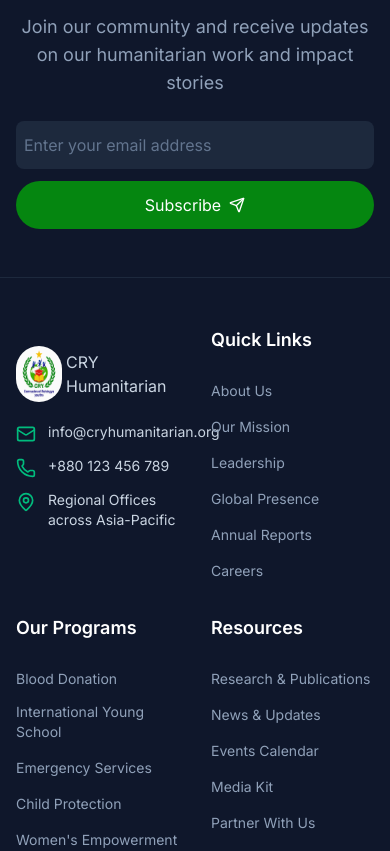
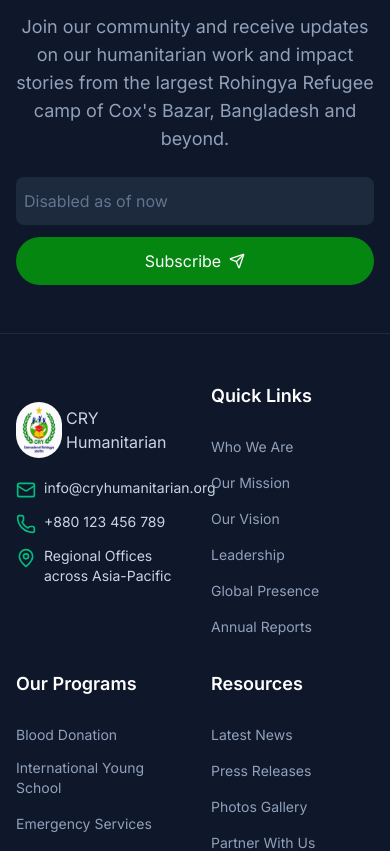
Before and after one commit to Mustakahmmed-dev/cry-org, a Next.js app: page / in a window 390 px wide. Shown: the part 7960-8811 px from the top of the page. Built offline with nearby package versions, Linux system fonts and the light colour scheme.

Commit message:
Footer updated with responsiveness and links

```diff
--- a/src/components/Footer/Footer.jsx
+++ b/src/components/Footer/Footer.jsx
@@ -1,34 +1,33 @@
-import { Heart, Mail, Phone, MapPin, Facebook, Twitter, Instagram, Linkedin, Youtube, Send } from 'lucide-react'
+import { Mail, Phone, MapPin, Facebook, Twitter, Instagram, Linkedin, Youtube, Send } from 'lucide-react'
 
 export default function Footer() {
   const currentYear = new Date().getFullYear()
 
   const programs = [
-    {title: "Blood Donation", href: "blood-donation"},
-    {title: "International Young School", href: "international-young-school"},
-    {title: "Emergency Services", href: "emergency-services"},
-    {title: "Child Protection", href: "child-protection"},
-    {title: "Women's Empowerment", href: "womens-rights"},
-    {title: "Climate Change & Human Rights Justice", href: "climate-change-human-rights-justice"},
-    {title: "Advocacy & Justice", href: "advocacy-justice"},
-    {title: "Research", href: "research"}
+    { name: "Blood Donation", href: "blood-donation" },
+    { name: "International Young School", href: "international-young-school" },
+    { name: "Emergency Services", href: "emergency-services" },
+    { name: "Child Protection", href: "child-protection" },
+    { name: "Women's Empowerment", href: "womens-rights" },
+    { name: "Climate Change & Human Rights Justice", href: "climate-change-human-rights-justice" },
+    { name: "Advocacy & Justice", href: "advocacy-justice" },
+    { name: "Research", href: "research" }
 
   ]
 
   const quickLinks = [
-    { name: 'About Us', href: '#about' },
-    { name: 'Our Mission', href: '#about' },
-    { name: 'Leadership', href: '#leadership' },
-    { name: 'Global Presence', href: '#global' },
+    { name: 'Who We Are', href: 'who-we-are' },
+    { name: 'Our Mission', href: 'who-we-are#mission' },
+    { name: 'Our Vision', href: 'who-we-are#vision' },
+    { name: 'Leadership', href: 'leadership' },
+    { name: 'Global Presence', href: 'global-presences' },
     { name: 'Annual Reports', href: '#' },
-    { name: 'Careers', href: '#' }
   ]
 
   const resources = [
-    { name: 'Research & Publications', href: '#' },
-    { name: 'News & Updates', href: '#' },
-    { name: 'Events Calendar', href: '#' },
-    { name: 'Media Kit', href: '#' },
+    { name: 'Latest News', href: 'news' },
+    { name: 'Press Releases', href: '#' },
+    { name: 'Photos Gallery', href: '#' },
     { name: 'Partner With Us', href: '#' },
     { name: 'Volunteer', href: '#' }
   ]
@@ -36,21 +35,22 @@ export default function Footer() {
   return (
     <footer className="bg-slate-900 text-slate-300">
 
-      {/* Newsletter Section */}
+      {/* Newsletter Section done */}
       <div className="border-y border-slate-800">
         <div className="container mx-auto px-4 py-12">
           <div className="max-w-4xl mx-auto text-center space-y-4">
             <h3 className="text-2xl md:text-3xl font-bold text-white">Stay Connected With Our Mission</h3>
             <p className="text-slate-400 text-lg">
-              Join our community and receive updates on our humanitarian work and impact stories
+              Join our community and receive updates on our humanitarian work and impact stories from the largest Rohingya Refugee camp of Cox's Bazar, Bangladesh and beyond.
             </p>
             <div className="flex flex-col sm:flex-row gap-3 max-w-md mx-auto pt-2">
               <input
                 type="email"
-                placeholder="Enter your email address"
+                placeholder="Disabled as of now"
+                disabled
                 className="bg-slate-800 border-slate-700 text-white placeholder:text-slate-500 focus:border-emerald-500 h-12 p-2 rounded-lg "
               />
-              <button className="bg-[#058610] hover:bg-emerald-700 text-white h-12 px-6 whitespace-nowrap rounded-full flex items-center justify-center">
+              <button type='submit' className="bg-[#058610] hover:bg-emerald-700 text-white h-12 px-6 whitespace-nowrap rounded-full flex items-center justify-center">
                 Subscribe <Send className="ml-2 h-4 w-4" />
               </button>
             </div>
@@ -58,10 +58,10 @@ export default function Footer() {
         </div>
       </div>
 
-      {/* Main Footer Content */}
+      {/* Main footer design fully done with responsiveness */}
       <div className="container mx-auto px-4 py-12 md:py-16 border-b border-slate-800">
         <div className="grid grid-cols-2 lg:grid-cols-12 gap-8 lg:gap-12">
-          {/* Brand Section */}
+          {/* Brand Section done */}
           <div className="lg:col-span-4">
             <div className="flex gap-1 items-center">
               <div className="h-14 my-5 ">
@@ -74,22 +74,22 @@ export default function Footer() {
 
             {/* Contact Info */}
             <div className="space-y-3">
-              <div className="flex items-start space-x-3 text-sm">
+              <div className="flex items-start space-x-2 text-sm">
                 <Mail className="h-5 w-5 text-emerald-500 mt-0.5 flex-shrink-0" />
                 <span>info@cryhumanitarian.org</span>
               </div>
-              <div className="flex items-start space-x-3 text-sm">
+              <div className="flex items-start space-x-2 text-sm">
                 <Phone className="h-5 w-5 text-emerald-500 mt-0.5 flex-shrink-0" />
                 <span>+880 123 456 789</span>
               </div>
-              <div className="flex items-start space-x-3 text-sm">
+              <div className="flex items-start space-x-2 text-sm">
                 <MapPin className="h-5 w-5 text-emerald-500 mt-0.5 flex-shrink-0" />
                 <span>Regional Offices across Asia-Pacific</span>
               </div>
             </div>
           </div>
 
-          {/* Quick Links */}
+          {/* Quick Links done */}
           <div className="lg:col-span-2">
             <h4 className="text-white font-semibold text-lg mb-6">Quick Links</h4>
             <ul className="space-y-3">
@@ -106,7 +106,7 @@ export default function Footer() {
             </ul>
           </div>
 
-          {/* Programs */}
+          {/* Programs section done */}
           <div className="lg:col-span-3">
             <h4 className="text-white font-semibold text-lg mb-6">Our Programs</h4>
             <ul className="space-y-3">
@@ -116,14 +116,14 @@ export default function Footer() {
                     href={program?.href}
                     className="text-slate-400 hover:text-emerald-500 transition-colors text-sm inline-block hover:translate-x-1 duration-200"
                   >
-                    {program?.title}
+                    {program?.name}
                   </a>
                 </li>
               ))}
             </ul>
           </div>
 
-          {/* Resources */}
+          {/* Resources done */}
           <div className="lg:col-span-3">
             <h4 className="text-white font-semibold text-lg mb-6">Resources</h4>
             <ul className="space-y-3 mb-6">
@@ -138,7 +138,7 @@ export default function Footer() {
                 </li>
               ))}
               <li><a
-                    href="/donate"
+                href="/donate-us"
                 className="text-emerald-500 transition-colors text-base hover:font-semibold inline-block hover:translate-x-1 duration-200"
               >
                 Donate Us
@@ -150,17 +150,16 @@ export default function Footer() {
 
       </div>
 
-      {/* Bottom Footer */}
+      {/* Footer done*/}
       <div className="container mx-auto px-4 py-6">
         <div className="flex flex-col md:flex-row justify-between items-center space-y-4 md:space-y-0">
-          {/* Copyright */}
+
+          {/* Copyright part */}
           <div className="text-sm text-slate-500 text-center md:text-left">
-            <p>© {currentYear} Comrades of Rohingya Youth (CRY). All rights reserved.</p>
+            <p> &copy; {currentYear} Comrades of Rohingya Youth (CRY). All rights reserved.</p>
             <div className="flex items-center justify-center md:justify-start space-x-4 mt-2">
               <a href="#" className="hover:text-emerald-500 transition-colors">Privacy Policy</a>
-              <span>•</span>
               <a href="#" className="hover:text-emerald-500 transition-colors">Terms of Service</a>
-              <span>•</span>
               <a href="#" className="hover:text-emerald-500 transition-colors">Cookie Policy</a>
             </div>
           </div>
@@ -209,7 +208,7 @@ export default function Footer() {
         </div>
       </div>
 
-      {/* Trust Badge */}
+      {/* Trust Badge done */}
       <div className="border-t border-slate-800">
         <div className="container mx-auto px-4 py-4">
           <div className="flex flex-wrap items-center justify-center gap-3 text-xs text-slate-600">
@@ -217,12 +216,10 @@ export default function Footer() {
               <div className="w-2 h-2 bg-emerald-500 rounded-full"></div>
               <span>Refugee Led NGO</span>
             </span>
-            <span className="hidden sm:inline">•</span>
             <span className="flex items-center space-x-1.5">
               <div className="w-2 h-2 bg-emerald-500 rounded-full"></div>
               <span>Transparent Operations</span>
             </span>
-            <span className="hidden sm:inline">•</span>
             <span className="flex items-center space-x-1.5">
               <div className="w-2 h-2 bg-emerald-500 rounded-full"></div>
               <span>Youth-Led Initiative</span>
```
Lines whose indentation alone changed are shown as unchanged.
